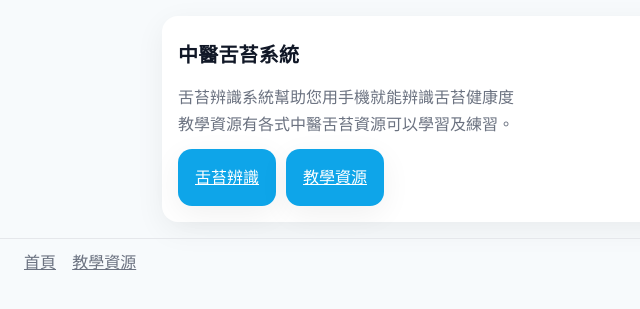
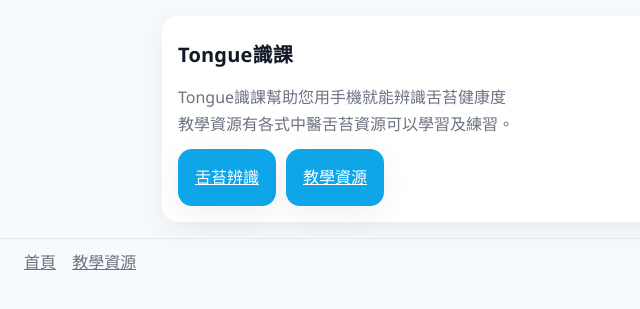
Before and after one commit to yingmaowu/camera_test, a Flask app: page / in a window 1280 px wide. Shown: the part 70-379 px from the top of the page, without its empty margins (0-640 px from the left). Run offline with Flask 3, Linux system fonts and the light colour scheme; some libraries are stand-ins or nearby versions.

Commit message:
Update home.html

```diff
--- a/templates/home.html
+++ b/templates/home.html
@@ -2,8 +2,8 @@
 {% block title %}首頁{% endblock %}
 {% block content %}
 <div class="card">
-  <h1>中醫舌苔系統</h1>
-  <p class="muted">舌苔辨識系統幫助您用手機就能辨識舌苔健康度<br>教學資源有各式中醫舌苔資源可以學習及練習。</p>
+  <h1>Tongue識課</h1>
+  <p class="muted">Tongue識課幫助您用手機就能辨識舌苔健康度<br>教學資源有各式中醫舌苔資源可以學習及練習。</p>
 
   <div class="btn-group" style="margin-top:10px">
     <a class="btn btn-block" href="{{ url_for('id_input', next='index') }}">舌苔辨識</a>
```
